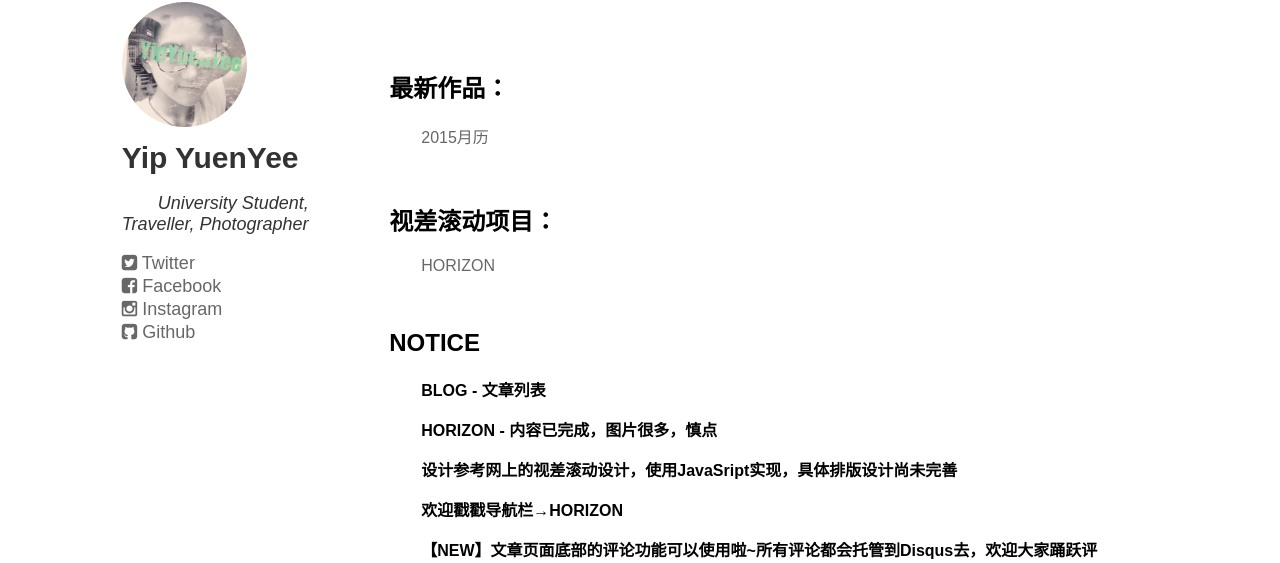
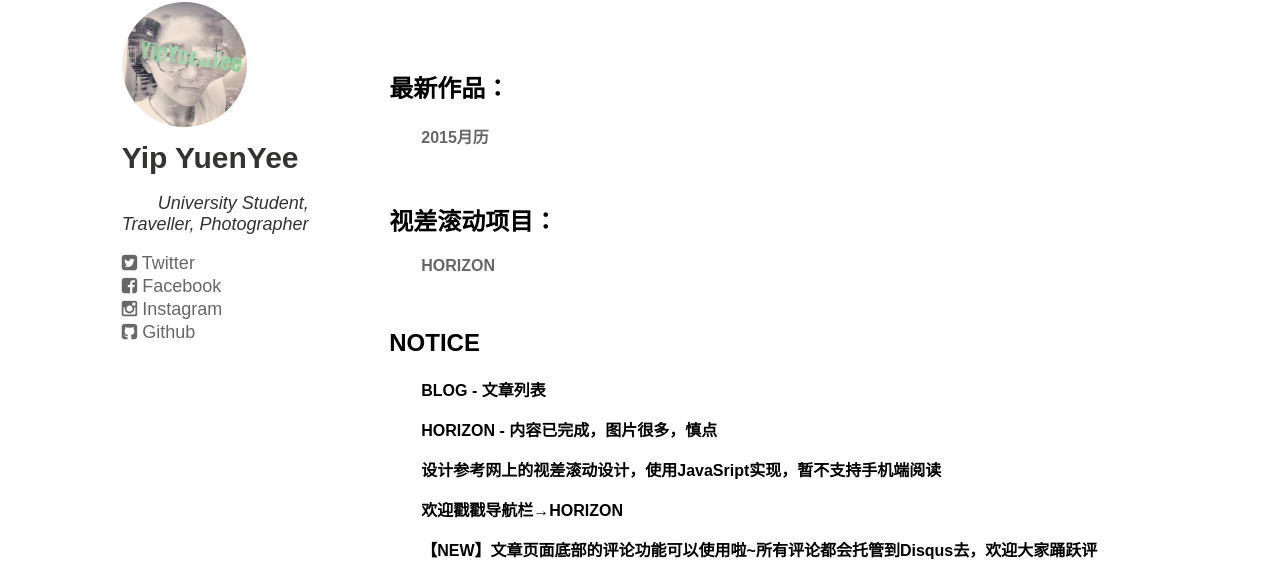
Before and after one commit to kusmour/blog_jekyll, a Jekyll site: the page built from index.html, in a window 1280 px wide. Shown: the part 354-917 px from the top of the page. Built offline with Jekyll 4.4.1, drawn with Linux system fonts in a browser that asks for light colours.

Commit message:
homepage content

```diff
--- a/index.html
+++ b/index.html
@@ -77,6 +77,7 @@ title: kusMour
 			<article>
 				<h1><br></h1>
 				<div class="article_wrap">
+					<span class = "notice">
 						<h1>最新作品：</h1>
 						<p><a href="{{ site.baseurl }}/2015/02/13/5years.html" target="_blank">2015月历</a></p>
 						<p><br></p>
@@ -84,10 +85,11 @@ title: kusMour
 						<p><a href="{{ site.baseurl }}/horizon.html" target="_blank">HORIZON</a></p>
 						<p><br></p>
 						<h1>NOTICE</h1>
+					</span>
 					<span class = "notice">
 						<p>BLOG - 文章列表</p>
 						<p>HORIZON - 内容已完成，图片很多，慎点</p>
-						<p>设计参考网上的视差滚动设计，使用JavaSript实现，具体排版设计尚未完善</p>
+						<p>设计参考网上的视差滚动设计，使用JavaSript实现，暂不支持手机端阅读</p>
 						<p>欢迎戳戳导航栏→HORIZON</p>
 						<p>【NEW】文章页面底部的评论功能可以使用啦~所有评论都会托管到Disqus去，欢迎大家踊跃评论（用口水淹没我吧我不怕</p>
 						<p>支持匿名评论，只需要勾选最下方的“我想以匿名身份发布”并填写马甲还有一个邮箱就可以啦~</p>
```
Lines whose indentation alone changed are shown as unchanged.
